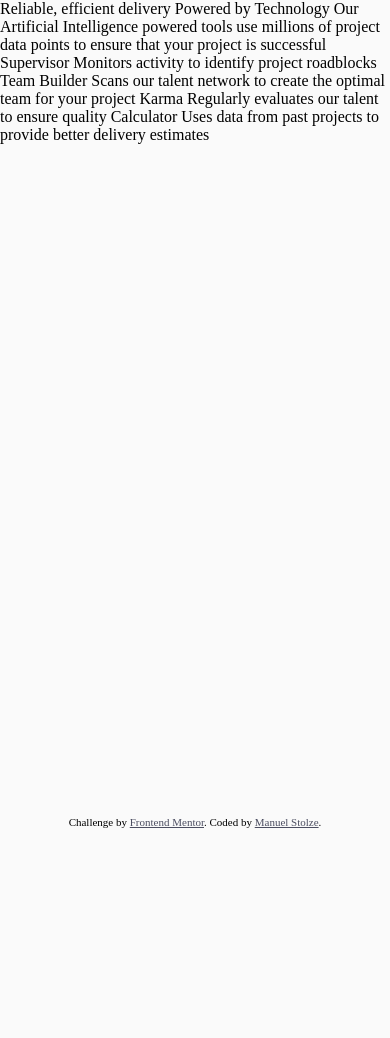
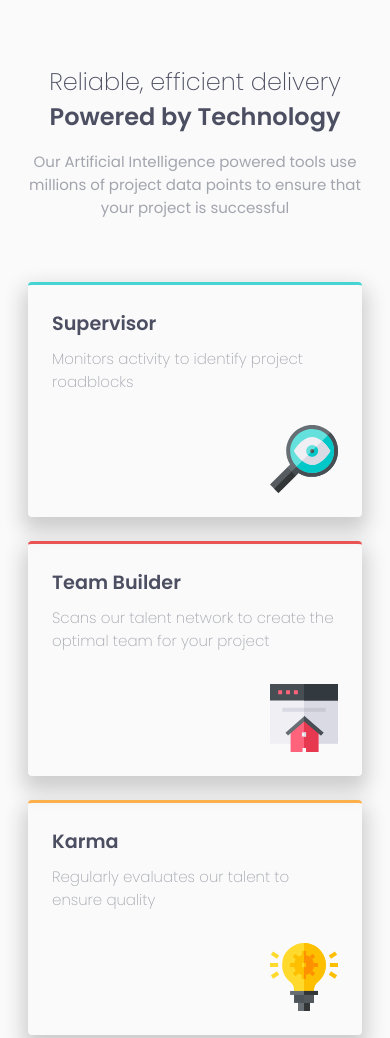
Before and after one commit to manuelstolze/four-card-feature-section, a plain HTML site: page index.html in a window 390 px wide. Shown: the top 1038 px of the page. Before the commit the page ends 844 px from the top, so only its background shows below. Drawn offline with Linux system fonts and the light colour scheme.

Commit message:
feat: implement mobile version of four card feature section

```diff
--- a/index.html
+++ b/index.html
@@ -3,6 +3,7 @@
 <head>
   <meta charset="UTF-8">
   <meta name="viewport" content="width=device-width, initial-scale=1.0"> <!-- displays site properly based on user's device -->
+  <link href="https://fonts.googleapis.com/css2?family=Poppins:wght@200;400;600&display=swap" rel="stylesheet">
 
   <link rel="icon" type="image/png" sizes="32x32" href="./images/favicon-32x32.png">
   <link rel="stylesheet" href="./src/css/styles.css">
@@ -11,31 +12,47 @@
 
 </head>
 <body>
-  <main>
-    Reliable, efficient delivery
-    Powered by Technology
+  <header>
+    <h1>Reliable, efficient delivery<br/><strong>Powered by Technology</strong></h1>
+    <p>
+      Our Artificial Intelligence powered tools use millions of project data points
+      to ensure that your project is successful
+    </p>
+  </header>
 
-    Our Artificial Intelligence powered tools use millions of project data points
-    to ensure that your project is successful
+  <main class="container">
 
-    Supervisor
-    Monitors activity to identify project roadblocks
 
-    Team Builder
-    Scans our talent network to create the optimal team for your project
+    <div class="card-wrapper">
+      <div class="card" id="supervisor">
+        <h3>Supervisor</h3>
+        Monitors activity to identify project roadblocks
+        <img src="images/icon-supervisor.svg" alt="supervisor-icon">
+      </div>
 
-    Karma
-    Regularly evaluates our talent to ensure quality
+      <div class="card" id="team-builder">
+        <h3>Team Builder</h3>
+        Scans our talent network to create the optimal team for your project
+        <img src="images/icon-team-builder.svg" alt="team-builder-icon">
+      </div>
 
-    Calculator
-    Uses data from past projects to provide better delivery estimates
+      <div class="card" id="karma">
+        <h3>Karma</h3>
+        Regularly evaluates our talent to ensure quality
+        <img src="images/icon-karma.svg" alt="karma-icon">
+      </div>
 
+      <div class="card" id="calculator">
+        <h3>Calculator</h3>
+        Uses data from past projects to provide better delivery estimates
+        <img src="images/icon-calculator.svg" alt="calculator-icon">
+      </div>
+
+    </div>
   </main>
-  <footer>
-    <div class="attribution">
+  <footer class="attribution">
       Challenge by <a href="https://www.frontendmentor.io?ref=challenge" target="_blank">Frontend Mentor</a>.
       Coded by <a href="https://github.com/manuelstolze">Manuel Stolze</a>.
-    </div>
   </footer>
 </body>
 </html>
--- a/src/css/color.css
+++ b/src/css/color.css
@@ -7,8 +7,8 @@
 
     /* Neutral */
     --very-dark-blue: hsl(234, 12%, 34%);
-    --grayis-blue: hsl(229, 6%, 66%);
+    --grayish-blue: hsl(229, 6%, 66%);
     --very-light-gray: hsl(0, 0%, 98%);
 
-    --attribution: var(--very-dark-blue);
+    --attribution: var(--blue);
 }
--- a/src/css/components.css
+++ b/src/css/components.css
@@ -0,0 +1,38 @@
+main {
+    .card-wrapper {
+        display: grid;
+        grid-template-columns: repeat(auto-fill, minmax(300px, 1fr));
+        gap: 1.5rem;
+
+        .card {
+            border-radius: 4px;
+            box-shadow: 0 10px 20px 5px rgb(205, 205, 205);
+            text-align: left;
+            font-weight: 200;
+            color: var(--grayish-blue);
+            padding: 1.5rem;
+
+            border-top-style: solid;
+            border-top-width: 3px;
+
+            h3 {
+                margin: 0 0 .55rem;
+                color: var(--very-dark-blue);
+                font-size: 1.2rem;
+                font-weight: 600;
+            }
+
+            img {
+                width: 68px;
+                height: 68px;
+                display: flex;
+                margin: 2rem 0 auto auto;
+            }
+        }
+        /* Color of Cards*/
+        .card#supervisor {border-top-color: var(--cyan);}
+        .card#team-builder {border-top-color: var(--red);}
+        .card#karma {border-top-color: var(--orange);}
+        .card#calculator {border-top-color: var(--blue);}
+    }
+}
--- a/src/css/layout.css
+++ b/src/css/layout.css
@@ -1,9 +1,34 @@
 body{
     margin: 0;
+    padding: 3rem 1.75rem;
     background-color: var(--very-light-gray);
 
+    display: flex;
+    justify-content: center;
+    flex-direction: column;
+    align-items: center;
+    text-align: center;
+
+    .attribution { font-size: 11px; text-align: center; padding: 1.25rem; width: 100%;}
+    .attribution a { color: var(--attribution); }
+}
+
+header {
+    max-width: 500px;
+    margin-bottom: 3rem;
+
+    h1 {
+        color: var(--very-dark-blue);
+        font-size: 1.5rem;
+        font-weight: 200;
+    }
+
+    h2 { font-weight: 600; }
+
+    p { color: var(--grayish-blue); }
+}
+
+@media (min-width: 577px) {
     .attribution { font-size: 11px; text-align: center; padding-bottom: 1rem; width: 100%; position: absolute; bottom: 0;}
     .attribution a { color: var(--attribution); }
 }
-
-@media (min-width: 577px) {}
--- a/src/css/typography.css
+++ b/src/css/typography.css
@@ -1,3 +1,4 @@
 body {
-
+    font-family: 'Poppins', sans-serif;
+    font-size: 15px;
 }
```
